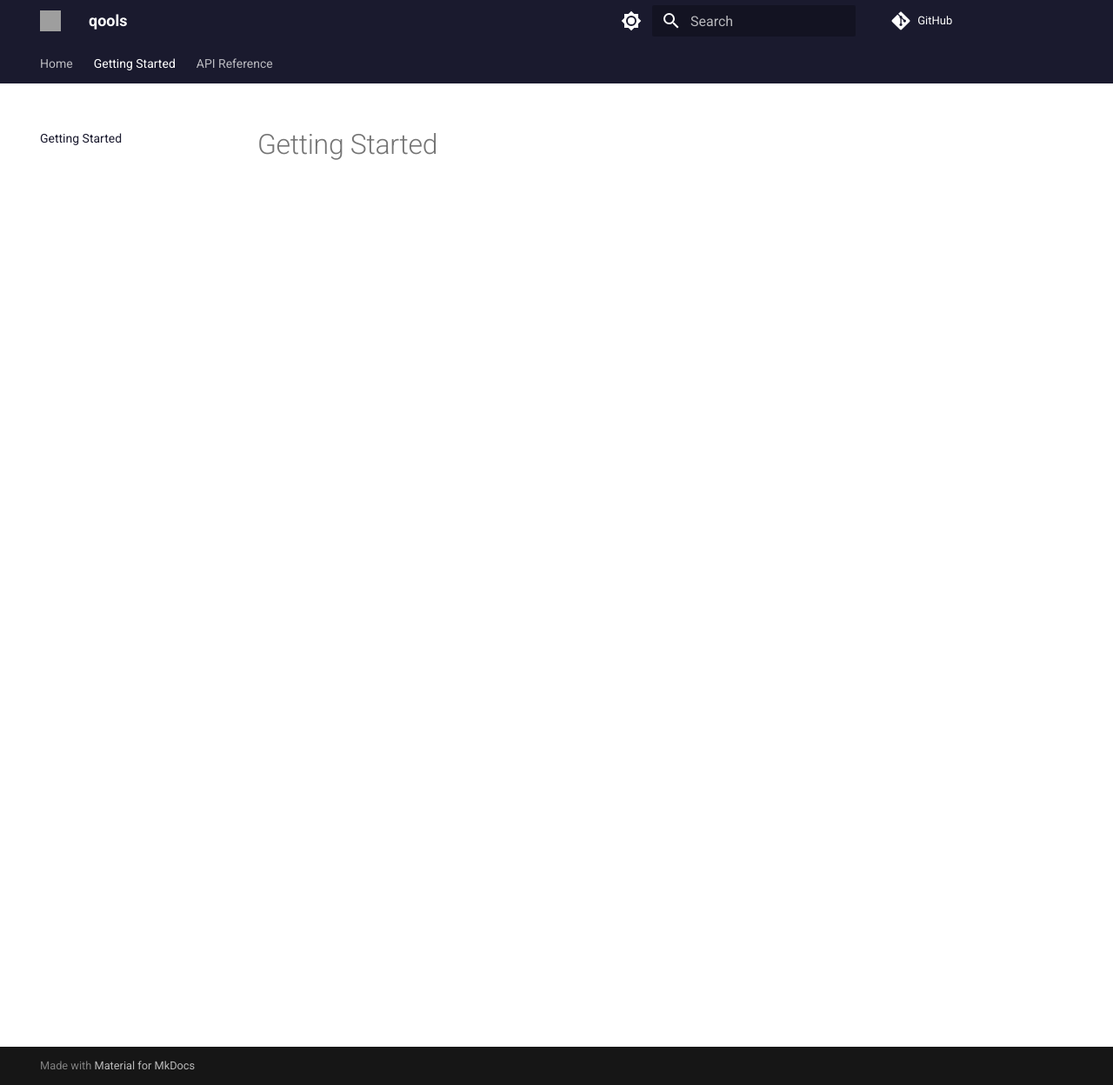
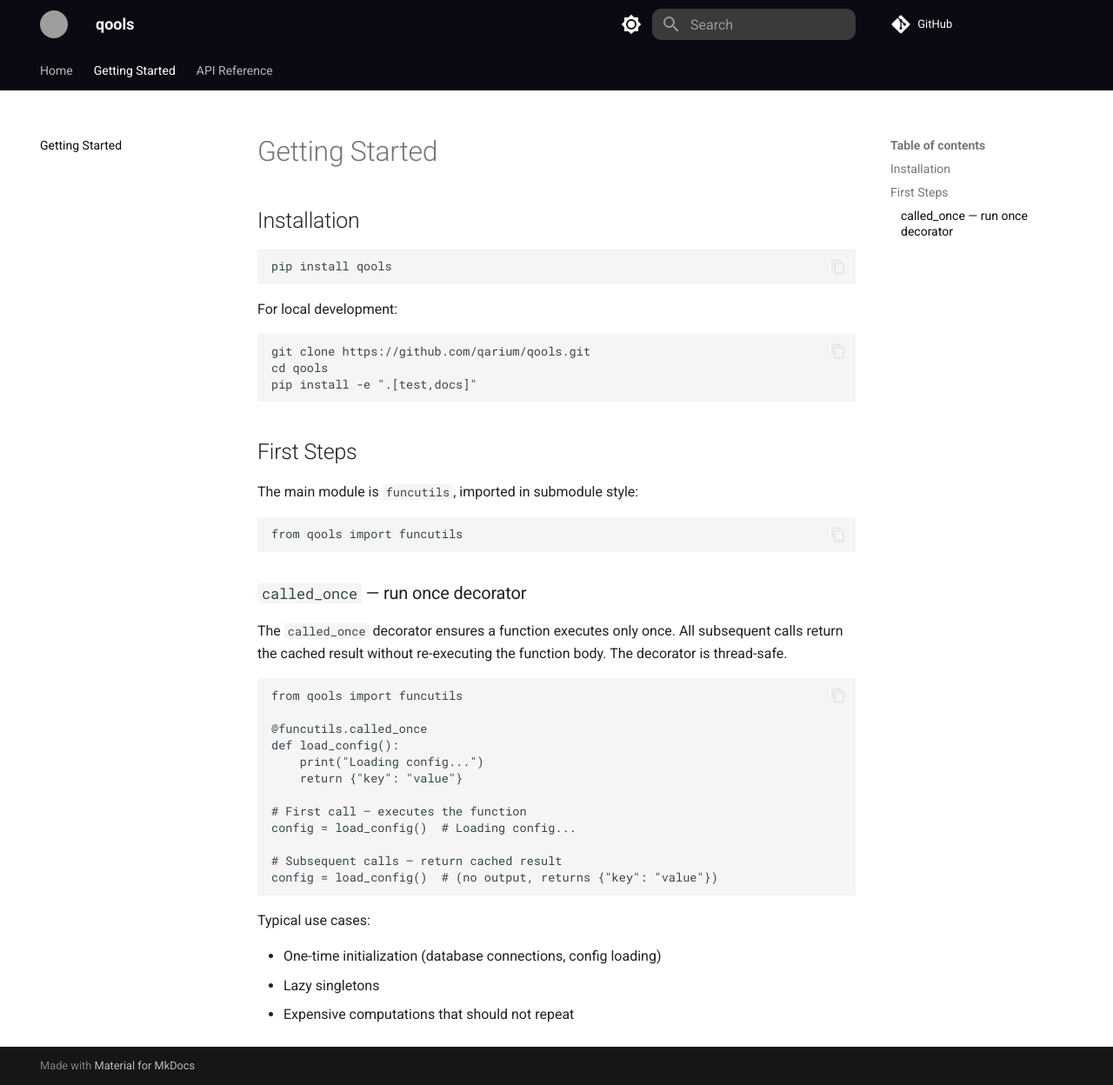
Before and after one commit to qarium/qools, an MkDocs documentation site: the page built from docs/getting-started.md, in a window 1280 px wide and 1248 px high. Shown: the whole window at 87% size. Built offline with MkDocs 1.6.1 and Material for MkDocs 9.7.7, drawn with Linux system fonts in a browser that asks for light colours; comment, search, counter and statistics services are not loaded; grey boxes are pictures that could not be loaded.

Commit message:
upd docs

````diff
--- a/docs/getting-started.md
+++ b/docs/getting-started.md
@@ -1 +1,48 @@
 # Getting Started
+
+## Installation
+
+```bash
+pip install qools
+```
+
+For local development:
+
+```bash
+git clone https://github.com/qarium/qools.git
+cd qools
+pip install -e ".[test,docs]"
+```
+
+## First Steps
+
+The main module is `funcutils`, imported in submodule style:
+
+```python
+from qools import funcutils
+```
+
+### `called_once` — run once decorator
+
+The `called_once` decorator ensures a function executes only once. All subsequent calls return the cached result without re-executing the function body. The decorator is thread-safe.
+
+```python
+from qools import funcutils
+
+@funcutils.called_once
+def load_config():
+    print("Loading config...")
+    return {"key": "value"}
+
+# First call — executes the function
+config = load_config()  # Loading config...
+
+# Subsequent calls — return cached result
+config = load_config()  # (no output, returns {"key": "value"})
+```
+
+Typical use cases:
+
+- One-time initialization (database connections, config loading)
+- Lazy singletons
+- Expensive computations that should not repeat
--- a/docs/overrides/main.html
+++ b/docs/overrides/main.html
@@ -1,13 +1,68 @@
 {% extends "base.html" %}
 
-{% block styles %}
-{{ super() }}
-<style>
-:root {
-  --md-primary-fg-color: #1a1a2e;
-}
-[data-md-color-scheme="slate"] {
-  --md-primary-fg-color: #16213e;
-}
-</style>
+{% block extrahead %}
+  {{ super() }}
+  <style>
+    /* Dark navbar - override palette in both themes */
+    [data-md-color-scheme=default][data-md-color-primary=custom],
+    [data-md-color-scheme=slate][data-md-color-primary=custom] {
+      --md-primary-fg-color: #0a0a13;
+      --md-primary-fg-color--light: #0a0a13cc;
+      --md-primary-bg-color: #ffffff;
+    }
+
+    .md-header__button.md-logo img,
+    .md-header__button.md-logo svg {
+      width: 32px;
+      height: 32px;
+      border-radius: 50%;
+    }
+
+    /* Search form - visible on dark header */
+    .md-search__overlay {
+      background-color: transparent !important;
+    }
+    [data-md-toggle=search]:checked~.md-header .md-search__overlay {
+      background-color: #0000008a !important;
+    }
+    .md-search__inner {
+      background-color: transparent !important;
+    }
+    .md-search__form {
+      background-color: #3a3a3a !important;
+      border-radius: 0.5rem;
+    }
+    .md-search__form:hover {
+      background-color: #4a4a4a !important;
+    }
+    .md-search__input {
+      color: #e0e0e0 !important;
+    }
+    .md-search__input::placeholder {
+      color: #999999 !important;
+    }
+    .md-search__icon {
+      color: #999999 !important;
+    }
+    .md-search__form:hover .md-search__icon,
+    .md-search__input:focus-visible ~ .md-search__icon {
+      color: #e0e0e0 !important;
+    }
+
+    /* Links in dark theme - readable on dark background */
+    [data-md-color-scheme=slate] .md-nav__link,
+    [data-md-color-scheme=slate] .md-toc__link,
+    [data-md-color-scheme=slate] article a {
+      color: #cbd5e0 !important;
+    }
+    [data-md-color-scheme=slate] .md-nav__link--passed,
+    [data-md-color-scheme=slate] .md-toc__link--passed {
+      color: #718096 !important;
+    }
+    [data-md-color-scheme=slate] .md-nav__link:hover,
+    [data-md-color-scheme=slate] .md-toc__link:hover,
+    [data-md-color-scheme=slate] article a:hover {
+      color: var(--md-accent-fg-color) !important;
+    }
+  </style>
 {% endblock %}
````
Also changed, not shown: .qarium/ai/employees/tech-writer.md (+1 -0 lines), README.md (+24 -1 lines), docs/api-reference.md (+45 -0 lines), docs/index.md (+23 -1 lines).
